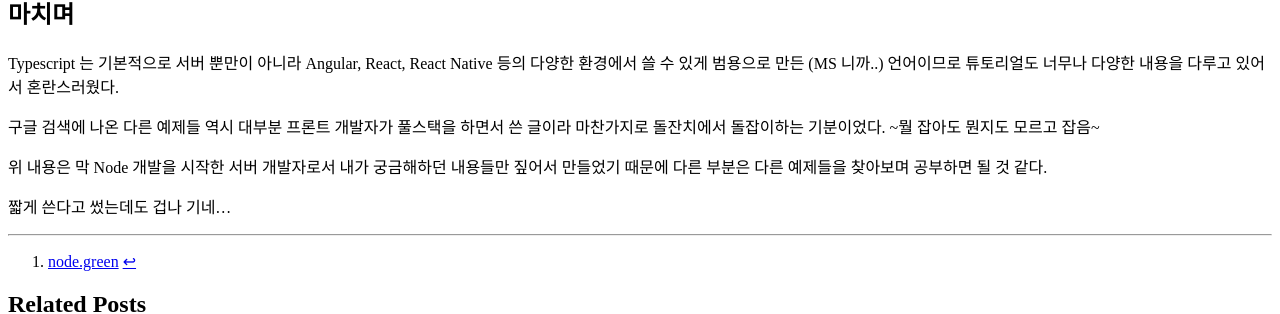
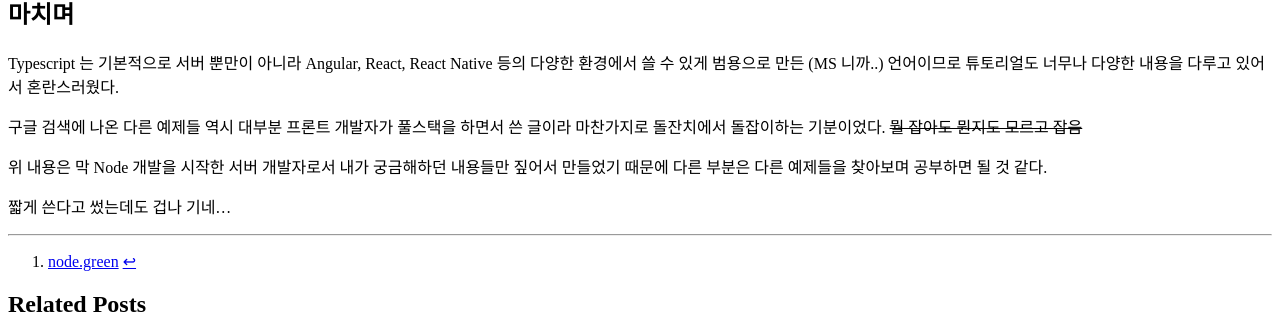
Before and after one commit to haandol/haandol.github.com, a Jekyll site: the page built from _posts/2017-04-27-typescript2-experss-tutorial-part-one.md, in a window 1280 px wide and 900 px high, scrolled down 3869 px. Shown: the part 425-739 px from the top of the window. Built offline with Jekyll 4.4.1, drawn with Linux system fonts in a browser that asks for light colours; comment, search, counter and statistics services are not loaded.

Commit message:
modify strike

```diff
--- a/_posts/2017-04-27-typescript2-experss-tutorial-part-one.md
+++ b/_posts/2017-04-27-typescript2-experss-tutorial-part-one.md
@@ -266,7 +266,7 @@ HELLO WORLD, Vincent!!!!!
 Typescript 는 기본적으로 서버 뿐만이 아니라 Angular, React, React Native 등의 다양한 환경에서 쓸 수 있게 범용으로 만든 (MS 니까..) 언어이므로
 튜토리얼도 너무나 다양한 내용을 다루고 있어서 혼란스러웠다.
 
-구글 검색에 나온 다른 예제들 역시 대부분 프론트 개발자가 풀스택을 하면서 쓴 글이라 마찬가지로 돌잔치에서 돌잡이하는 기분이었다. ~뭘 잡아도 뭔지도 모르고 잡음~
+구글 검색에 나온 다른 예제들 역시 대부분 프론트 개발자가 풀스택을 하면서 쓴 글이라 마찬가지로 돌잔치에서 돌잡이하는 기분이었다. ~~뭘 잡아도 뭔지도 모르고 잡음~~
 
 위 내용은 막 Node 개발을 시작한 서버 개발자로서 내가 궁금해하던 내용들만 짚어서 만들었기 때문에 다른 부분은 다른 예제들을 찾아보며 공부하면 될 것 같다.
 
```
